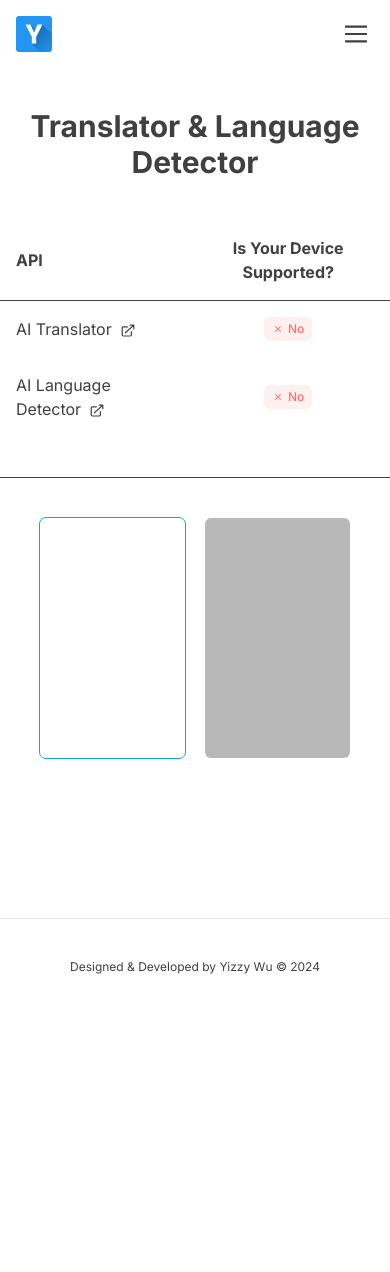
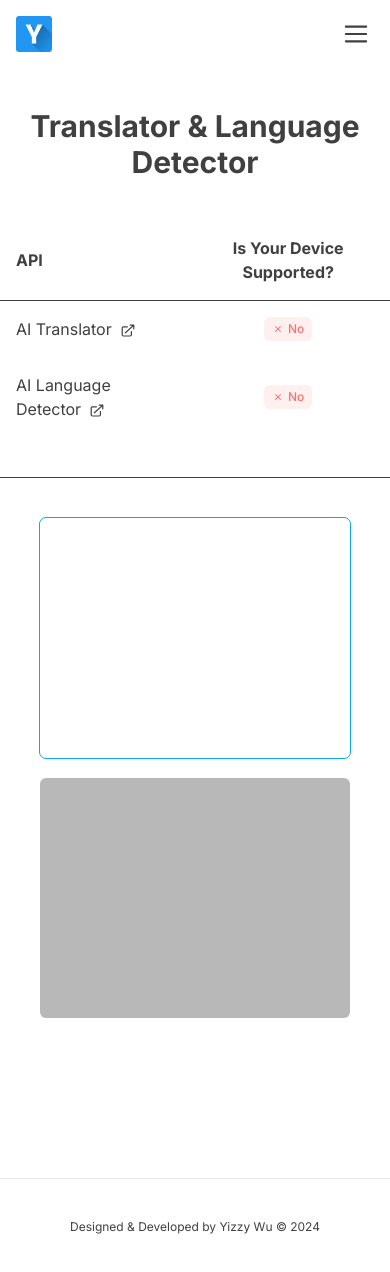
Before and after one commit to yizzycool/yizzycool.github.io, a Next.js app: page /tools/chrome-built-in-ai-api/translator-api in a window 390 px wide. Shown: the top 1272 px of the page. Before the commit the page ends 1015 px from the top, so only its background shows below. Built offline with nearby package versions, Linux system fonts and the light colour scheme.

Commit message:
update: add `use client` keyword

```diff
--- a/src/components/tools/chrome-built-in-ai-api/translator-api/components/translator/index.tsx
+++ b/src/components/tools/chrome-built-in-ai-api/translator-api/components/translator/index.tsx
@@ -1,3 +1,5 @@
+'use client';
+
 import { ChangeEvent, useRef, useState } from 'react';
 import useAiTranslator from '../../hooks/use-ai-translator';
 import useAiLanguageDetector from '../../hooks/use-ai-language-detector';
@@ -32,7 +34,7 @@ export default function Translator() {
   };
 
   return (
-    <div className="mt-10 flex justify-center gap-5 border-t border-neutral-700 px-10 pb-40 pt-10">
+    <div className="mt-10 flex flex-col justify-center gap-5 border-t border-neutral-700 px-10 pb-40 pt-10 md:flex-row">
       {/* Input */}
       <div className="flex-1">
         <textarea
--- a/src/components/tools/chrome-built-in-ai-api/translator-api/hooks/use-ai-language-detector.tsx
+++ b/src/components/tools/chrome-built-in-ai-api/translator-api/hooks/use-ai-language-detector.tsx
@@ -1,3 +1,5 @@
+'use client';
+
 import { useEffect, useState } from 'react';
 import { WindowAi } from '../../types/types';
 
--- a/src/components/tools/chrome-built-in-ai-api/translator-api/hooks/use-ai-translator.tsx
+++ b/src/components/tools/chrome-built-in-ai-api/translator-api/hooks/use-ai-translator.tsx
@@ -1,3 +1,5 @@
+'use client';
+
 import {
   TranslatorInstance,
   TranslatorParams,
```
